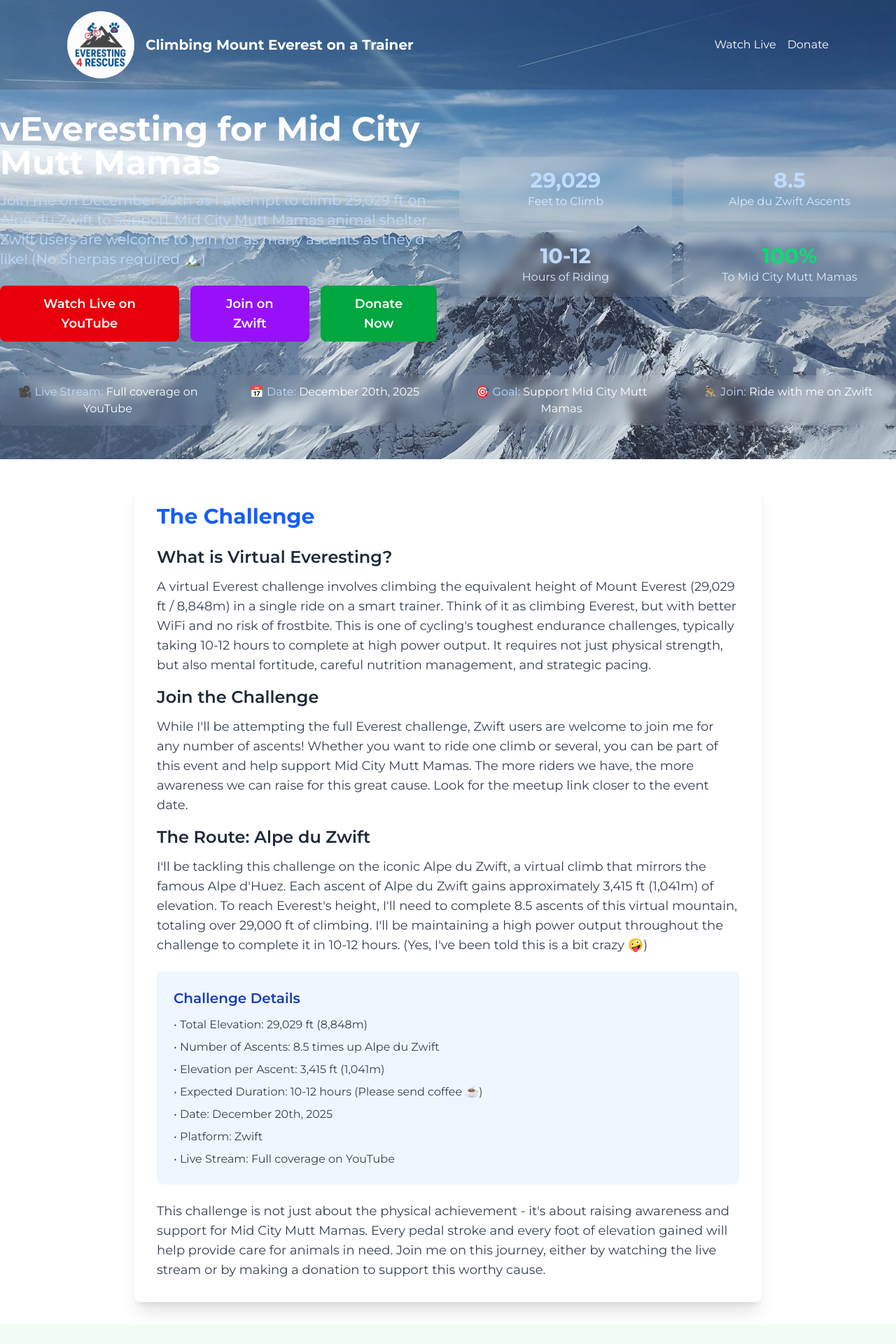
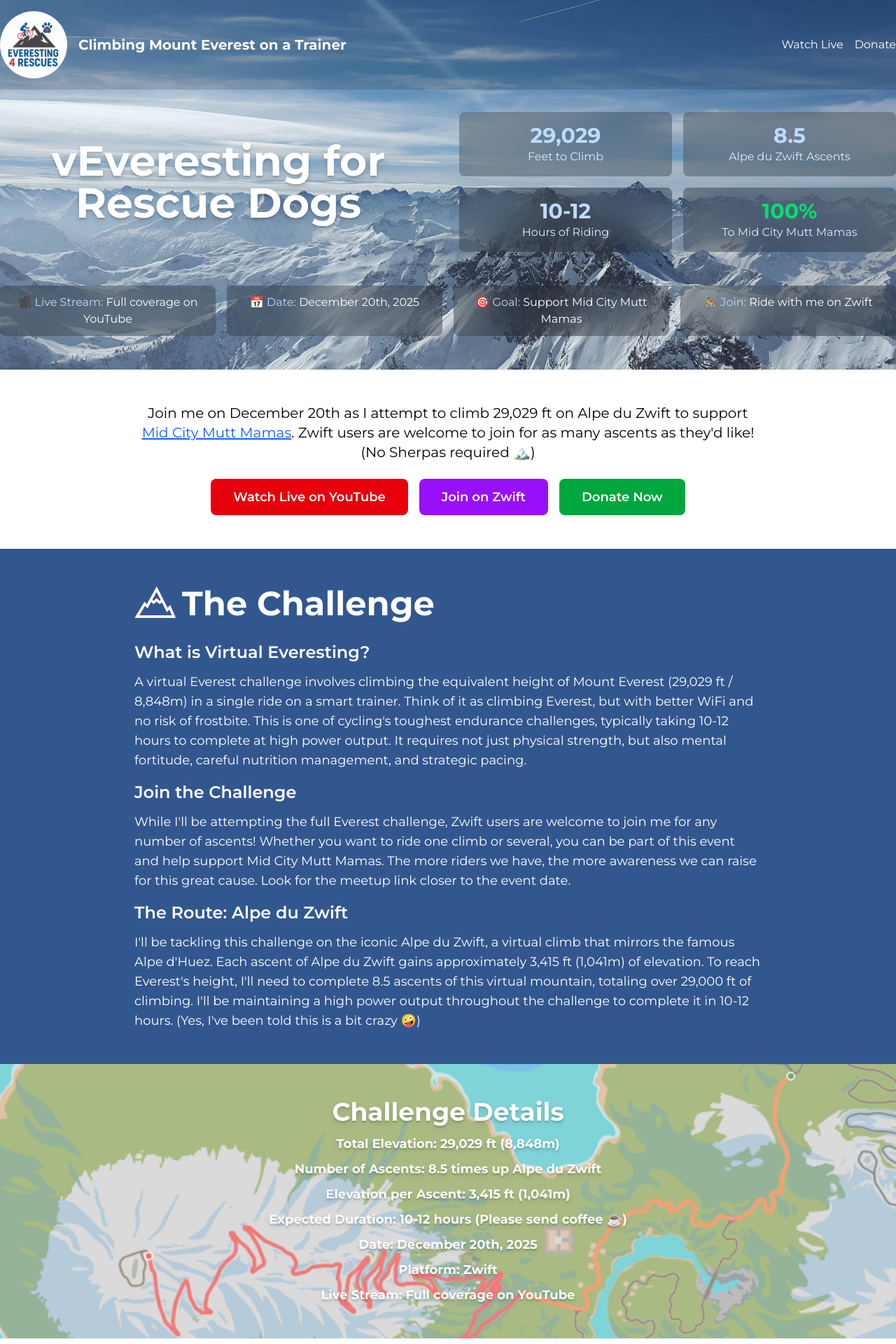
Before and after one commit to sscaff1/everesting4rescues, a Next.js app: page / in a window 1280 px wide. Shown: the top 1920 px of the page at 70% size. Built offline with nearby package versions, Linux system fonts and the light colour scheme.

Commit message:
chore: changes

```diff
--- a/package.json
+++ b/package.json
@@ -11,7 +11,8 @@
   "dependencies": {
     "next": "15.4.4",
     "react": "19.1.0",
-    "react-dom": "19.1.0"
+    "react-dom": "19.1.0",
+    "react-icons": "^5.5.0"
   },
   "devDependencies": {
     "@eslint/eslintrc": "^3",
--- a/src/app/page.tsx
+++ b/src/app/page.tsx
@@ -1,4 +1,5 @@
 import Image from 'next/image';
+import { LiaMountainSolid } from 'react-icons/lia';
 
 export default function Home() {
   return (
@@ -15,7 +16,8 @@
         <div className="relative bg-[url(/images/hero.jpg)] bg-cover bg-center text-white">
           <div className="relative">
             {/* Header with Logo */}
-            <div className="flex items-center justify-between mb-8 py-4 px-24 bg-black/15">
+            <div className="mb-8 bg-black/15 py-4">
+              <div className="container mx-auto flex items-center justify-between ">
                 <div className="flex items-center space-x-4">
                   <Image
                     src="/images/logo.png"
@@ -40,16 +42,69 @@
                   </a>
                 </div>
               </div>
+            </div>
             {/* Main Hero Content */}
             <div className="grid grid-cols-1 md:grid-cols-2 gap-8 container mx-auto items-center">
               <div className="text-left">
-                <h1 className="text-5xl font-bold mb-4">vEveresting for Mid City Mutt Mamas</h1>
-                <p className="text-xl text-blue-200 mb-6">
-                  Join me on December 20th as I attempt to climb 29,029 ft on Alpe du Zwift to support Mid City Mutt
-                  Mamas animal shelter. Zwift users are welcome to join for as many ascents as they&apos;d like! (No
-                  Sherpas required 🏔️)
+                <h1 className="text-6xl font-bold text-white text-center text-shadow-lg">
+                  vEveresting for Rescue Dogs
+                </h1>
+              </div>
+
+              {/* Stats Grid */}
+              <div className="grid grid-cols-2 gap-4">
+                <div className="bg-black/25 backdrop-blur-xl rounded-lg p-4 text-center">
+                  <div className="text-3xl font-bold text-blue-200">29,029</div>
+                  <div className="text-blue-100">Feet to Climb</div>
+                </div>
+                <div className="bg-black/25 backdrop-blur-xl rounded-lg p-4 text-center">
+                  <div className="text-3xl font-bold text-blue-200">8.5</div>
+                  <div className="text-blue-100">Alpe du Zwift Ascents</div>
+                </div>
+                <div className="bg-black/25 backdrop-blur-xl rounded-lg p-4 text-center">
+                  <div className="text-3xl font-bold text-blue-200">10-12</div>
+                  <div className="text-blue-100">Hours of Riding</div>
+                </div>
+                <div className="bg-black/25 backdrop-blur-xl rounded-lg p-4 text-center">
+                  <div className="text-3xl font-bold text-green-400">100%</div>
+                  <div className="text-blue-100">To Mid City Mutt Mamas</div>
+                </div>
+              </div>
+            </div>
+            {/* Quick Info Bar */}
+            <div className="relative py-12 grid grid-cols-1 md:grid-cols-4 gap-4 text-center container mx-auto">
+              <div className="bg-black/25 backdrop-blur-xl rounded-lg p-3">
+                <span className="text-blue-200">🎥 Live Stream:</span> Full coverage on YouTube
+              </div>
+              <div className="bg-black/25 backdrop-blur-xl rounded-lg p-3">
+                <span className="text-blue-200">📅 Date:</span> December 20th, 2025
+              </div>
+              <div className="bg-black/25 backdrop-blur-xl rounded-lg p-3">
+                <span className="text-blue-200">🎯 Goal:</span> Support Mid City Mutt Mamas
+              </div>
+              <div className="bg-black/25 backdrop-blur-xl rounded-lg p-3">
+                <span className="text-blue-200">🚴 Join:</span> Ride with me on Zwift
+              </div>
+            </div>
+          </div>
+        </div>
+
+        <div className="bg-white py-12">
+          <div className="max-w-4xl mx-auto">
+            <div className="text-center">
+              <p className="text-xl mb-6 text-black">
+                Join me on December 20th as I attempt to climb 29,029 ft on Alpe du Zwift to support{' '}
+                <a
+                  className="text-blue-600 hover:text-blue-800 underline"
+                  target="_blank"
+                  rel="noopener noreferrer"
+                  href="https://www.midcitymutt.org"
+                >
+                  Mid City Mutt Mamas
+                </a>
+                . Zwift users are welcome to join for as many ascents as they&apos;d like! (No Sherpas required 🏔️)
               </p>
-                <div className="flex flex-col sm:flex-row gap-4">
+              <div className="flex flex-col sm:flex-row gap-4 justify-center">
                 <a
                   href="#"
                   className="inline-block bg-red-600 text-white px-8 py-3 rounded-lg font-semibold hover:bg-red-700 transition-colors text-lg text-center"
@@ -72,109 +127,85 @@
                 </a>
               </div>
             </div>
-
-              {/* Stats Grid */}
-              <div className="grid grid-cols-2 gap-4">
-                <div className="bg-white/10 backdrop-blur-sm rounded-lg p-4 text-center">
-                  <div className="text-3xl font-bold text-blue-200">29,029</div>
-                  <div className="text-blue-100">Feet to Climb</div>
-                </div>
-                <div className="bg-white/10 backdrop-blur-sm rounded-lg p-4 text-center">
-                  <div className="text-3xl font-bold text-blue-200">8.5</div>
-                  <div className="text-blue-100">Alpe du Zwift Ascents</div>
-                </div>
-                <div className="bg-white/10 backdrop-blur-sm rounded-lg p-4 text-center">
-                  <div className="text-3xl font-bold text-blue-200">10-12</div>
-                  <div className="text-blue-100">Hours of Riding</div>
-                </div>
-                <div className="bg-white/10 backdrop-blur-sm rounded-lg p-4 text-center">
-                  <div className="text-3xl font-bold text-green-400">100%</div>
-                  <div className="text-blue-100">To Mid City Mutt Mamas</div>
-                </div>
-              </div>
-            </div>
-            {/* Quick Info Bar */}
-            <div className="relative py-12 grid grid-cols-1 md:grid-cols-4 gap-4 text-center container mx-auto">
-              <div className="bg-white/5 backdrop-blur-sm rounded-lg p-3">
-                <span className="text-blue-200">🎥 Live Stream:</span> Full coverage on YouTube
-              </div>
-              <div className="bg-white/5 backdrop-blur-sm rounded-lg p-3">
-                <span className="text-blue-200">📅 Date:</span> December 20th, 2025
-              </div>
-              <div className="bg-white/5 backdrop-blur-sm rounded-lg p-3">
-                <span className="text-blue-200">🎯 Goal:</span> Support Mid City Mutt Mamas
-              </div>
-              <div className="bg-white/5 backdrop-blur-sm rounded-lg p-3">
-                <span className="text-blue-200">🚴 Join:</span> Ride with me on Zwift
-              </div>
-            </div>
           </div>
         </div>
 
         {/* Challenge Details Section */}
-        <div className="container mx-auto px-4 py-8">
+
+        <div className="bg-[#32578f] py-12 text-white">
           <div className="max-w-4xl mx-auto">
-            <div className="bg-white rounded-lg shadow-xl p-8">
-              <h2 className="text-3xl font-bold text-blue-600 mb-6">The Challenge</h2>
+            <h2 className="text-5xl font-bold mb-6 flex items-center gap-2">
+              <LiaMountainSolid className="inline-block text-6xl" />
+              The Challenge
+            </h2>
             <div className="space-y-6">
               <div className="prose max-w-none">
-                  <h3 className="text-2xl font-semibold text-gray-800 mb-3">What is Virtual Everesting?</h3>
-                  <p className="text-lg text-gray-700 mb-4">
+                <h3 className="text-2xl font-semibold mb-3">What is Virtual Everesting?</h3>
+                <p className="text-lg mb-4">
                   A virtual Everest challenge involves climbing the equivalent height of Mount Everest (29,029 ft /
-                    8,848m) in a single ride on a smart trainer. Think of it as climbing Everest, but with better WiFi
-                    and no risk of frostbite. This is one of cycling&apos;s toughest endurance challenges, typically
-                    taking 10-12 hours to complete at high power output. It requires not just physical strength, but
-                    also mental fortitude, careful nutrition management, and strategic pacing.
+                  8,848m) in a single ride on a smart trainer. Think of it as climbing Everest, but with better WiFi and
+                  no risk of frostbite. This is one of cycling&apos;s toughest endurance challenges, typically taking
+                  10-12 hours to complete at high power output. It requires not just physical strength, but also mental
+                  fortitude, careful nutrition management, and strategic pacing.
                 </p>
 
-                  <h3 className="text-2xl font-semibold text-gray-800 mb-3">Join the Challenge</h3>
-                  <p className="text-lg text-gray-700 mb-4">
+                <h3 className="text-2xl font-semibold mb-3">Join the Challenge</h3>
+                <p className="text-lg mb-4">
                   While I&apos;ll be attempting the full Everest challenge, Zwift users are welcome to join me for any
                   number of ascents! Whether you want to ride one climb or several, you can be part of this event and
                   help support Mid City Mutt Mamas. The more riders we have, the more awareness we can raise for this
                   great cause. Look for the meetup link closer to the event date.
                 </p>
 
-                  <h3 className="text-2xl font-semibold text-gray-800 mb-3">The Route: Alpe du Zwift</h3>
-                  <p className="text-lg text-gray-700 mb-4">
+                <h3 className="text-2xl font-semibold mb-3">The Route: Alpe du Zwift</h3>
+                <p className="text-lg">
                   I&apos;ll be tackling this challenge on the iconic Alpe du Zwift, a virtual climb that mirrors the
                   famous Alpe d&apos;Huez. Each ascent of Alpe du Zwift gains approximately 3,415 ft (1,041m) of
                   elevation. To reach Everest&apos;s height, I&apos;ll need to complete 8.5 ascents of this virtual
-                    mountain, totaling over 29,000 ft of climbing. I&apos;ll be maintaining a high power output
-                    throughout the challenge to complete it in 10-12 hours. (Yes, I&apos;ve been told this is a bit
-                    crazy 🤪)
-                  </p>
-
-                  <div className="bg-blue-50 p-6 rounded-lg mt-6">
-                    <h4 className="text-xl font-semibold text-blue-800 mb-3">Challenge Details</h4>
-                    <ul className="space-y-2 text-gray-700">
-                      <li>• Total Elevation: 29,029 ft (8,848m)</li>
-                      <li>• Number of Ascents: 8.5 times up Alpe du Zwift</li>
-                      <li>• Elevation per Ascent: 3,415 ft (1,041m)</li>
-                      <li>• Expected Duration: 10-12 hours (Please send coffee ☕)</li>
-                      <li>• Date: December 20th, 2025</li>
-                      <li>• Platform: Zwift</li>
-                      <li>• Live Stream: Full coverage on YouTube</li>
-                    </ul>
-                  </div>
-
-                  <p className="text-lg text-gray-700 mt-6">
-                    This challenge is not just about the physical achievement - it&apos;s about raising awareness and
-                    support for Mid City Mutt Mamas. Every pedal stroke and every foot of elevation gained will help
-                    provide care for animals in need. Join me on this journey, either by watching the live stream or by
-                    making a donation to support this worthy cause.
+                  mountain, totaling over 29,000 ft of climbing. I&apos;ll be maintaining a high power output throughout
+                  the challenge to complete it in 10-12 hours. (Yes, I&apos;ve been told this is a bit crazy 🤪)
                 </p>
               </div>
             </div>
           </div>
         </div>
+
+        <div className="relative py-12">
+          <Image
+            src="/images/challenge-details.png"
+            alt="Challenge Details"
+            className="absolute inset-0 w-full h-full object-cover opacity-60"
+            width={1500}
+            height={1500}
+          />
+          <div className="container mx-auto text-center font-bold text-shadow-lg text-white relative z-10">
+            <h4 className="text-4xl mb-3">Challenge Details</h4>
+            <ul className="space-y-2 text-lg list-none">
+              <li>Total Elevation: 29,029 ft (8,848m)</li>
+              <li>Number of Ascents: 8.5 times up Alpe du Zwift</li>
+              <li>Elevation per Ascent: 3,415 ft (1,041m)</li>
+              <li>Expected Duration: 10-12 hours (Please send coffee ☕)</li>
+              <li>Date: December 20th, 2025</li>
+              <li>Platform: Zwift</li>
+              <li>Live Stream: Full coverage on YouTube</li>
+            </ul>
+          </div>
+        </div>
+
+        <div className="bg-white">
+          <p className="text-xl text-gray-700 py-12 max-w-3xl mx-auto">
+            This challenge is not just about the physical achievement - it&apos;s about raising awareness and support
+            for Mid City Mutt Mamas. Every pedal stroke and every foot of elevation gained will help provide care for
+            animals in need. Join me on this journey, either by watching the live stream or by making a donation to
+            support this worthy cause.
+          </p>
         </div>
 
         {/* Mid City Mutt Mamas Section - Full Width */}
-        <div className="bg-green-50 py-8">
+        <div className="bg-[#dde1ec] py-8">
           <div className="container mx-auto px-4">
             <div className="max-w-4xl mx-auto">
-              <div className="bg-white rounded-lg shadow-xl p-8">
+              <div>
                 <h2 className="text-3xl font-bold text-green-800 mb-6">Support Mid City Mutt Mamas</h2>
                 <div className="grid grid-cols-1 md:grid-cols-2 gap-8">
                   <div>
```
Also changed, not shown: public/images/challenge-details.png (added), 1 other file (tests, documents, lock files or other folders). Lines whose indentation alone changed are shown as unchanged.
